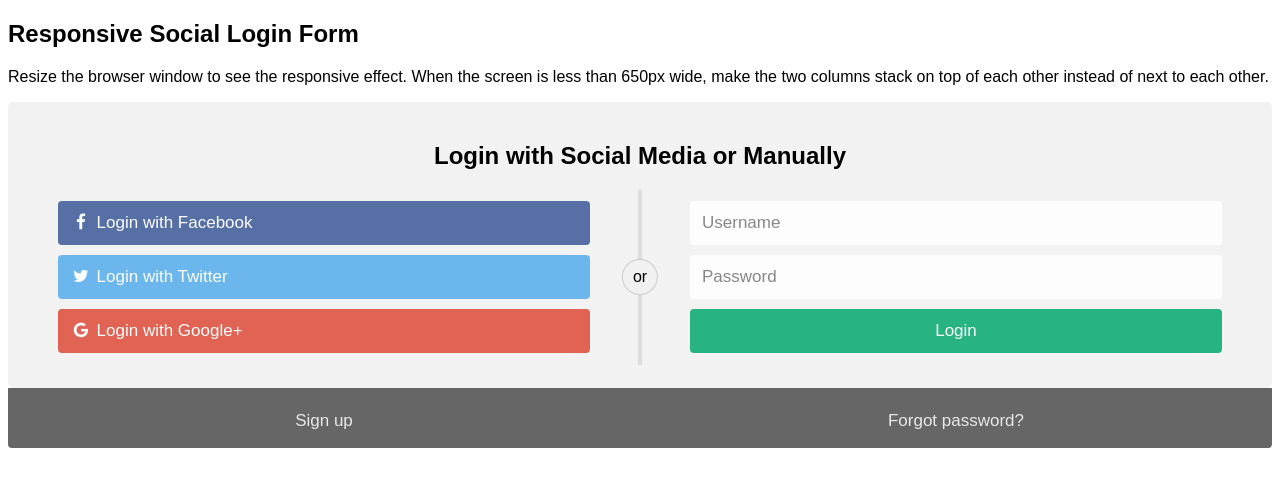
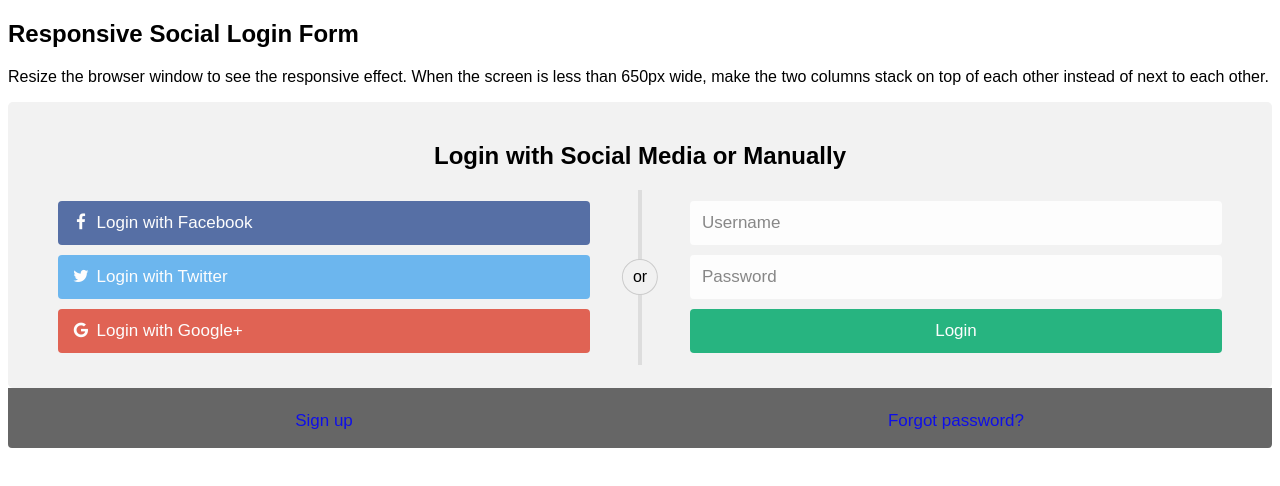
Before and after one commit to Nand0919/DevopsProject, a plain HTML site: page SocialLogin.html in a window 1280 px wide. Drawn offline with Linux system fonts and the light colour scheme.

Commit message:
Color change done

```diff
--- a/SocialLogin.html
+++ b/SocialLogin.html
@@ -175,10 +175,10 @@
 <div class="bottom-container">
   <div class="row">
     <div class="col">
-      <a href="#" style="color:white" class="btn">Sign up</a>
+      <a href="#" style="color:blue" class="btn">Sign up</a>
     </div>
     <div class="col">
-      <a href="#" style="color:white" class="btn">Forgot password?</a>
+      <a href="#" style="color:blue" class="btn">Forgot password?</a>
     </div>
   </div>
 </div>
```
